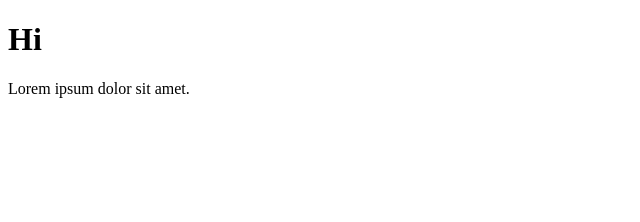
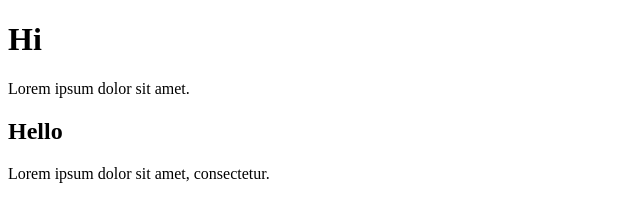
Before and after one commit to adilkhan338/second, a plain HTML site: page index.html in a window 1280 px wide. Shown: the whole page, without its empty margins (0-640 px from the left). Drawn offline with Linux system fonts and the light colour scheme.

Commit message:
third commit

```diff
--- a/index.html
+++ b/index.html
@@ -7,5 +7,7 @@
 <body>
 	<h1>Hi</h1>
 	<p>Lorem ipsum dolor sit amet.</p>
+	<h2>Hello</h2>
+	<p>Lorem ipsum dolor sit amet, consectetur.</p>
 </body>
 </html>
```
